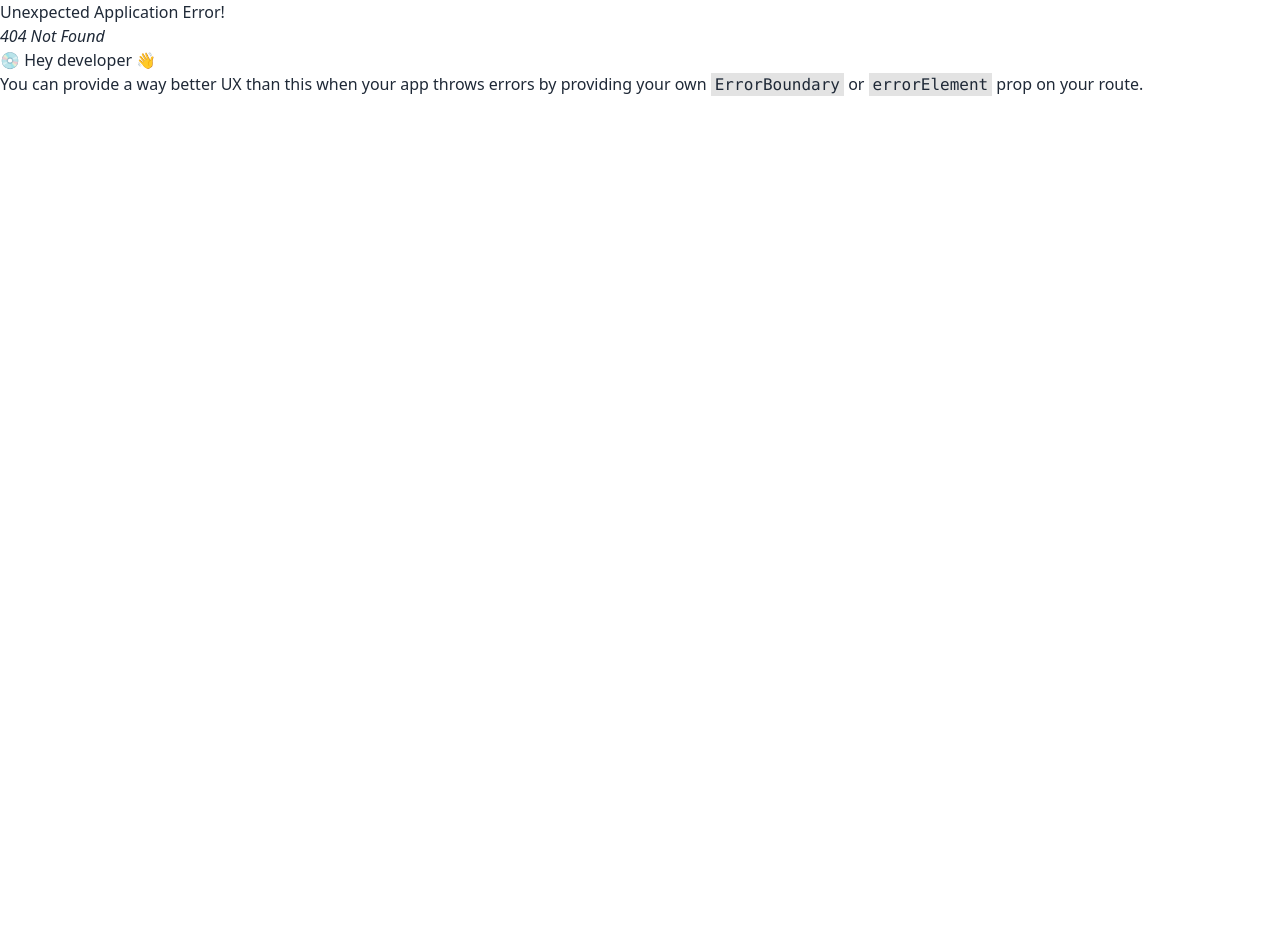
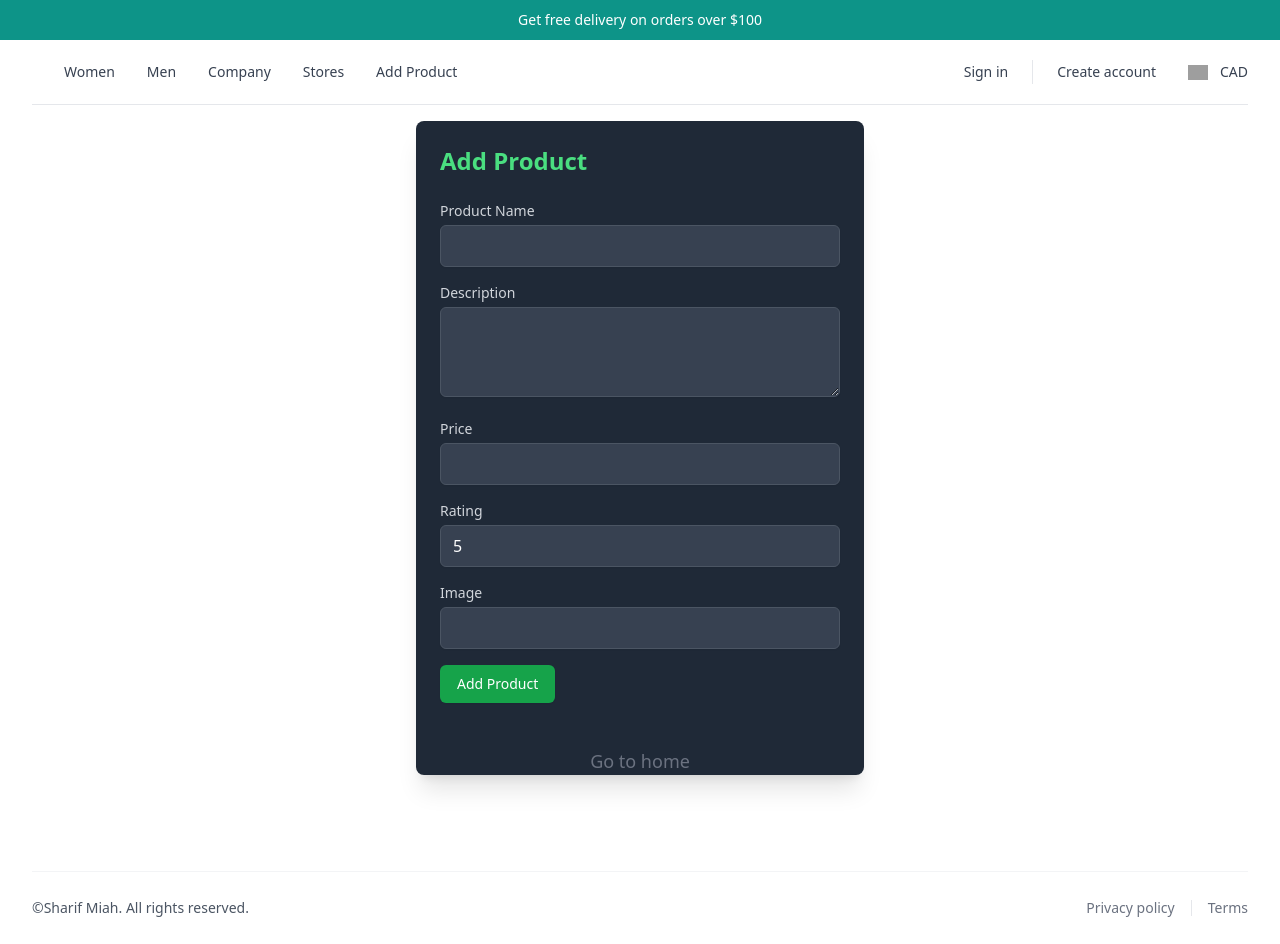
Before and after one commit to Sharif-Miah/axios-and-react-query-app, a React (Vite) app in the folder axios-and-react-query-app/: page /add-product in a window 1280 px wide. Before the commit this address had no page. Before the commit the page ends 800 px from the top, so only its background shows below. Built offline with nearby package versions, Linux system fonts and the light colour scheme; grey boxes are pictures that could not be loaded.

Commit message:
single product show and add product show with router

```diff
--- /dev/null
+++ b/axios-and-react-query-app/src/Page/HomePage/AddProduct/AddProduct.jsx
@@ -0,0 +1,146 @@
+import { QueryClient, useMutation } from '@tanstack/react-query';
+import axios from 'axios';
+import { useState } from 'react';
+import { Link } from 'react-router-dom';
+
+const AddProduct = () => {
+  const queryClient = new QueryClient();
+  const [state, setState] = useState({
+    id: '',
+    title: '',
+    price: '',
+    rating: 5,
+    description: '',
+    image: '',
+  });
+
+  const mutetion = useMutation({
+    mutationFn: (newProuct) =>
+      axios.post(`http://localhost:3000/products`, newProuct),
+    onSuccess: () => {
+      queryClient.invalidateQueries(['products']);
+    },
+  });
+
+  const handleSubmit = (event) => {
+    event.preventDefault();
+    console.log(state);
+    const newData = { ...state, id: crypto.randomUUID().toString() };
+    mutetion.mutate(newData);
+  };
+
+  const handleOnChange = () => {
+    const name = event.target.name;
+    const value =
+      event.target.type === 'number'
+        ? event.target.valueAsNumber
+        : event.target.value;
+
+    setState({
+      ...state,
+      [name]: value,
+    });
+  };
+
+  return (
+    <div className='flex  items-center justify-center  p-4 text-white   '>
+      <div className='w-full max-w-md rounded-lg bg-gray-800 shadow-xl'>
+        <div className='p-6'>
+          <h2 className='mb-6 text-2xl font-bold text-green-400'>
+            Add Product
+          </h2>
+          <form onSubmit={handleSubmit}>
+            <div className='mb-4'>
+              <label
+                htmlFor='taskName'
+                className='mb-1 block text-sm font-medium text-gray-300'>
+                Product Name
+              </label>
+              <input
+                type='text'
+                id='taskName'
+                name='title'
+                value={state.title}
+                onChange={handleOnChange}
+                required
+                className='w-full rounded-md border border-gray-600 bg-gray-700 px-3 py-2 text-white placeholder-gray-400 shadow-sm focus:border-green-500 focus:outline-none focus:ring-2 focus:ring-green-500'
+              />
+            </div>
+            <div className='mb-4'>
+              <label
+                htmlFor='description'
+                className='mb-1 block text-sm font-medium text-gray-300'>
+                Description
+              </label>
+              <textarea
+                id='description'
+                name='description'
+                rows='3'
+                value={state.description}
+                onChange={handleOnChange}
+                className='w-full rounded-md border border-gray-600 bg-gray-700 px-3 py-2 text-white placeholder-gray-400 shadow-sm focus:border-green-500 focus:outline-none focus:ring-2 focus:ring-green-500'></textarea>
+            </div>
+            <div className='mb-4'>
+              <label
+                htmlFor='dueDate'
+                className='mb-1 block text-sm font-medium text-gray-300'>
+                Price
+              </label>
+              <input
+                type='number'
+                id='number'
+                name='price'
+                value={state.price}
+                className='w-full rounded-md border border-gray-600 bg-gray-700 px-3 py-2 text-white shadow-sm focus:border-green-500 focus:outline-none focus:ring-2 focus:ring-green-500'
+                onChange={handleOnChange}
+              />
+            </div>
+            <div className='mb-4'>
+              <label
+                htmlFor='dueDate'
+                className='mb-1 block text-sm font-medium text-gray-300'>
+                Rating
+              </label>
+              <input
+                type='number'
+                id='number'
+                name='rating'
+                value={state.rating}
+                className='w-full rounded-md border border-gray-600 bg-gray-700 px-3 py-2 text-white shadow-sm focus:border-green-500 focus:outline-none focus:ring-2 focus:ring-green-500'
+                onChange={handleOnChange}
+              />
+            </div>
+            <div className='mb-4'>
+              <label
+                htmlFor='dueDate'
+                className='mb-1 block text-sm font-medium text-gray-300'>
+                Image
+              </label>
+              <input
+                type='text'
+                id='imgage'
+                name='image'
+                value={state.image}
+                className='w-full rounded-md border border-gray-600 bg-gray-700 px-3 py-2 text-white shadow-sm focus:border-green-500 focus:outline-none focus:ring-2 focus:ring-green-500'
+                onChange={handleOnChange}
+              />
+            </div>
+
+            <button
+              type='submit'
+              className='rounded-md border border-transparent bg-green-600 px-4 py-2 text-sm font-medium text-white shadow-sm hover:bg-green-700 focus:outline-none focus:ring-2 focus:ring-green-500 focus:ring-offset-2 focus:ring-offset-gray-800'>
+              Add Product
+            </button>
+          </form>
+        </div>
+        <div>
+          <Link to='/'>
+            <p className='mt-5 text-center text-gray-500 text-lg'>Go to home</p>
+          </Link>
+        </div>
+      </div>
+    </div>
+  );
+};
+
+export default AddProduct;
--- a/axios-and-react-query-app/src/Page/HomePage/DetailsProduct/DetailsProduct.jsx
+++ b/axios-and-react-query-app/src/Page/HomePage/DetailsProduct/DetailsProduct.jsx
@@ -1,26 +1,28 @@
 // import { Link, useLoaderData } from "react-router-dom";
 
-import { useQuery } from "@tanstack/react-query";
-import axios from "axios";
-import { FadeLoader } from "react-spinners";
+import { useQuery } from '@tanstack/react-query';
+import axios from 'axios';
+import { Link, useParams } from 'react-router-dom';
+import { FadeLoader } from 'react-spinners';
 
-const retridFetch = async ({ queryKey }) => {
-  const response = await axios.get(
-    `http://localhost:3000/${queryKey[0]}/${queryKey[1]}`
-  );
+const DetailsProduct = () => {
+  const { id } = useParams();
 
-  console.log(response.data);
+  console.log(id);
 
-  return response.data;
-};
+  const retridFetch = async ({ queryKey }) => {
+    const response = await axios.get(
+      `http://localhost:3000/${queryKey[0]}/${queryKey[1]}`
+    );
+    return response.data;
+  };
 
-const DetailsProduct = ({ id }) => {
   const {
     data: product,
     error,
     isLoading,
   } = useQuery({
-    queryKey: ["products", id],
+    queryKey: ['products', id],
     queryFn: retridFetch,
   });
 
@@ -28,7 +30,7 @@ const DetailsProduct = ({ id }) => {
 
   if (isLoading)
     return (
-      <div className="flex justify-center align-item-center">
+      <div className='flex justify-center align-item-center'>
         <FadeLoader />
       </div>
     );
@@ -45,22 +47,26 @@ const DetailsProduct = ({ id }) => {
   //   const { image, title, price, rating, description } = data;
 
   return (
-    <div className="flex justify-center items-center my-10">
-      <div className="card bg-base-100 w-3/6 border ">
+    <div className='flex justify-center items-center my-10'>
+      <div className='card bg-base-100 w-3/6 border '>
         <figure>
-          <img className="w-56 h-56" src={image} alt="Shoes" />
+          <img
+            className='w-56 h-56'
+            src={image}
+            alt='Shoes'
+          />
         </figure>
-        <div className="card-body justify-center items-center">
-          <h2 className="card-title text-center">{title}</h2>
-          <p className="text-xl font-semibold">${price}</p>
-          <p className="text-md font-bold">Rating: {rating?.rate}</p>
-          <p className="text-center">{description}</p>
-          <div className="flex flex-col  ">
-            <button className="py-2 px-5 text-sm font-bold bg-purple-700 text-white rounded ">
+        <div className='card-body justify-center items-center'>
+          <h2 className='card-title text-center'>{title}</h2>
+          <p className='text-xl font-semibold'>${price}</p>
+          <p className='text-md font-bold'>Rating: {rating?.rate}</p>
+          <p className='text-center'>{description}</p>
+          <div className='flex flex-col  '>
+            <button className='py-2 px-5 text-sm font-bold bg-purple-700 text-white rounded '>
               Buy Now
             </button>
-            <Link to="/">
-              <button className=" mt-3 underline text-sm font-bold  text-gray-500  ">
+            <Link to='/'>
+              <button className=' mt-3 underline text-sm font-bold  text-gray-500  '>
                 Go to home page
               </button>
             </Link>
--- a/axios-and-react-query-app/src/Router/router.jsx
+++ b/axios-and-react-query-app/src/Router/router.jsx
@@ -1,22 +1,25 @@
-import { createBrowserRouter } from "react-router-dom";
-import Main from "../Layout/Main";
-import DetailsProduct from "../Page/HomePage/DetailsProduct/DetailsProduct";
-import Home from "../Page/HomePage/Home";
+import { createBrowserRouter } from 'react-router-dom';
+import Main from '../Layout/Main';
+import DetailsProduct from '../Page/HomePage/DetailsProduct/DetailsProduct';
+import Home from '../Page/HomePage/Home';
+import AddProduct from '../Page/HomePage/AddProduct/AddProduct';
 
 const router = createBrowserRouter([
   {
-    path: "/",
+    path: '/',
     element: <Main />,
     children: [
       {
-        path: "/",
+        path: '/',
         element: <Home />,
       },
       {
-        path: "/detailsProduct/:id",
+        path: '/detailsProduct/:id',
         element: <DetailsProduct />,
-        loader: async ({ params }) =>
-          fetch(`http://localhost:3000/products/${params.id}`),
+      },
+      {
+        path: '/add-product',
+        element: <AddProduct />,
       },
     ],
   },
--- a/axios-and-react-query-app/src/component/Navbar/Navbar.jsx
+++ b/axios-and-react-query-app/src/component/Navbar/Navbar.jsx
@@ -1,114 +1,117 @@
+import { Link } from 'react-router-dom';
+
 const Navbar = () => {
   return (
-    <header className="relative bg-white">
-      <p className="flex h-10 items-center justify-center bg-teal-600 px-4 text-sm font-medium text-white sm:px-6 lg:px-8">
+    <header className='relative bg-white'>
+      <p className='flex h-10 items-center justify-center bg-teal-600 px-4 text-sm font-medium text-white sm:px-6 lg:px-8'>
         Get free delivery on orders over $100
       </p>
 
-      <nav aria-label="Top" className="mx-auto max-w-7xl px-4 sm:px-6 lg:px-8">
-        <div className="border-b border-gray-200">
-          <div className="flex h-16 items-center">
+      <nav
+        aria-label='Top'
+        className='mx-auto max-w-7xl px-4 sm:px-6 lg:px-8'>
+        <div className='border-b border-gray-200'>
+          <div className='flex h-16 items-center'>
             <button
-              type="button"
-              className="relative rounded-md bg-white p-2 text-gray-400 lg:hidden"
-            >
-              <span className="absolute -inset-0.5"></span>
-              <span className="sr-only">Open menu</span>
+              type='button'
+              className='relative rounded-md bg-white p-2 text-gray-400 lg:hidden'>
+              <span className='absolute -inset-0.5'></span>
+              <span className='sr-only'>Open menu</span>
               <svg
-                className="h-6 w-6"
-                fill="none"
-                viewBox="0 0 24 24"
-                strokeWidth="1.5"
-                stroke="currentColor"
-                aria-hidden="true"
-              >
+                className='h-6 w-6'
+                fill='none'
+                viewBox='0 0 24 24'
+                strokeWidth='1.5'
+                stroke='currentColor'
+                aria-hidden='true'>
                 <path
-                  strokeLinecap="round"
-                  strokeLinejoin="round"
-                  d="M3.75 6.75h16.5M3.75 12h16.5m-16.5 5.25h16.5"
+                  strokeLinecap='round'
+                  strokeLinejoin='round'
+                  d='M3.75 6.75h16.5M3.75 12h16.5m-16.5 5.25h16.5'
                 />
               </svg>
             </button>
 
-            <div className="ml-4 flex lg:ml-0">
-              <a href="#">
-                <span className="sr-only">Your Company</span>
-                <img className="h-8 w-auto" src="" alt="" />
+            <div className='ml-4 flex lg:ml-0'>
+              <a href='#'>
+                <span className='sr-only'>Your Company</span>
+                <img
+                  className='h-8 w-auto'
+                  src=''
+                  alt=''
+                />
               </a>
             </div>
 
-            <div className="hidden lg:ml-8 lg:block lg:self-stretch">
-              <div className="flex h-full space-x-8">
-                <div className="flex">
-                  <div className="relative flex">
+            <div className='hidden lg:ml-8 lg:block lg:self-stretch'>
+              <div className='flex h-full space-x-8'>
+                <div className='flex'>
+                  <div className='relative flex'>
                     <button
-                      type="button"
-                      className="relative z-10 -mb-px flex items-center border-b-2 border-transparent pt-px text-sm font-medium text-gray-700 transition-colors duration-200 ease-out hover:text-gray-800"
-                      aria-expanded="false"
-                    >
+                      type='button'
+                      className='relative z-10 -mb-px flex items-center border-b-2 border-transparent pt-px text-sm font-medium text-gray-700 transition-colors duration-200 ease-out hover:text-gray-800'
+                      aria-expanded='false'>
                       Women
                     </button>
                   </div>
                 </div>
-                <div className="flex">
-                  <div className="relative flex">
+                <div className='flex'>
+                  <div className='relative flex'>
                     <button
-                      type="button"
-                      className="relative z-10 -mb-px flex items-center border-b-2 border-transparent pt-px text-sm font-medium text-gray-700 transition-colors duration-200 ease-out hover:text-gray-800"
-                      aria-expanded="false"
-                    >
+                      type='button'
+                      className='relative z-10 -mb-px flex items-center border-b-2 border-transparent pt-px text-sm font-medium text-gray-700 transition-colors duration-200 ease-out hover:text-gray-800'
+                      aria-expanded='false'>
                       Men
                     </button>
                   </div>
                 </div>
 
                 <a
-                  href="#"
-                  className="flex items-center text-sm font-medium text-gray-700 hover:text-gray-800"
-                >
+                  href='#'
+                  className='flex items-center text-sm font-medium text-gray-700 hover:text-gray-800'>
                   Company
                 </a>
                 <a
-                  href="#"
-                  className="flex items-center text-sm font-medium text-gray-700 hover:text-gray-800"
-                >
+                  href='#'
+                  className='flex items-center text-sm font-medium text-gray-700 hover:text-gray-800'>
                   Stores
                 </a>
+                <Link
+                  to='/add-product'
+                  className='flex items-center text-sm font-medium text-gray-700 hover:text-gray-800'>
+                  Add Product
+                </Link>
               </div>
             </div>
 
-            <div className="ml-auto flex items-center">
-              <div className="hidden lg:flex lg:flex-1 lg:items-center lg:justify-end lg:space-x-6">
+            <div className='ml-auto flex items-center'>
+              <div className='hidden lg:flex lg:flex-1 lg:items-center lg:justify-end lg:space-x-6'>
                 <a
-                  href="#"
-                  className="text-sm font-medium text-gray-700 hover:text-gray-800"
-                >
+                  href='#'
+                  className='text-sm font-medium text-gray-700 hover:text-gray-800'>
                   Sign in
                 </a>
                 <span
-                  className="h-6 w-px bg-gray-200"
-                  aria-hidden="true"
-                ></span>
+                  className='h-6 w-px bg-gray-200'
+                  aria-hidden='true'></span>
                 <a
-                  href="#"
-                  className="text-sm font-medium text-gray-700 hover:text-gray-800"
-                >
+                  href='#'
+                  className='text-sm font-medium text-gray-700 hover:text-gray-800'>
                   Create account
                 </a>
               </div>
 
-              <div className="hidden lg:ml-8 lg:flex">
+              <div className='hidden lg:ml-8 lg:flex'>
                 <a
-                  href="#"
-                  className="flex items-center text-gray-700 hover:text-gray-800"
-                >
+                  href='#'
+                  className='flex items-center text-gray-700 hover:text-gray-800'>
                   <img
-                    src="https://tailwindui.com/img/flags/flag-canada.svg"
-                    alt=""
-                    className="block h-auto w-5 flex-shrink-0"
+                    src='https://tailwindui.com/img/flags/flag-canada.svg'
+                    alt=''
+                    className='block h-auto w-5 flex-shrink-0'
                   />
-                  <span className="ml-3 block text-sm font-medium">CAD</span>
-                  <span className="sr-only">, change currency</span>
+                  <span className='ml-3 block text-sm font-medium'>CAD</span>
+                  <span className='sr-only'>, change currency</span>
                 </a>
               </div>
             </div>
```
Also changed, not shown: axios-and-react-query-app/src/Page/HomePage/ProductList/SingleProduct.jsx (+14 -10 lines).
